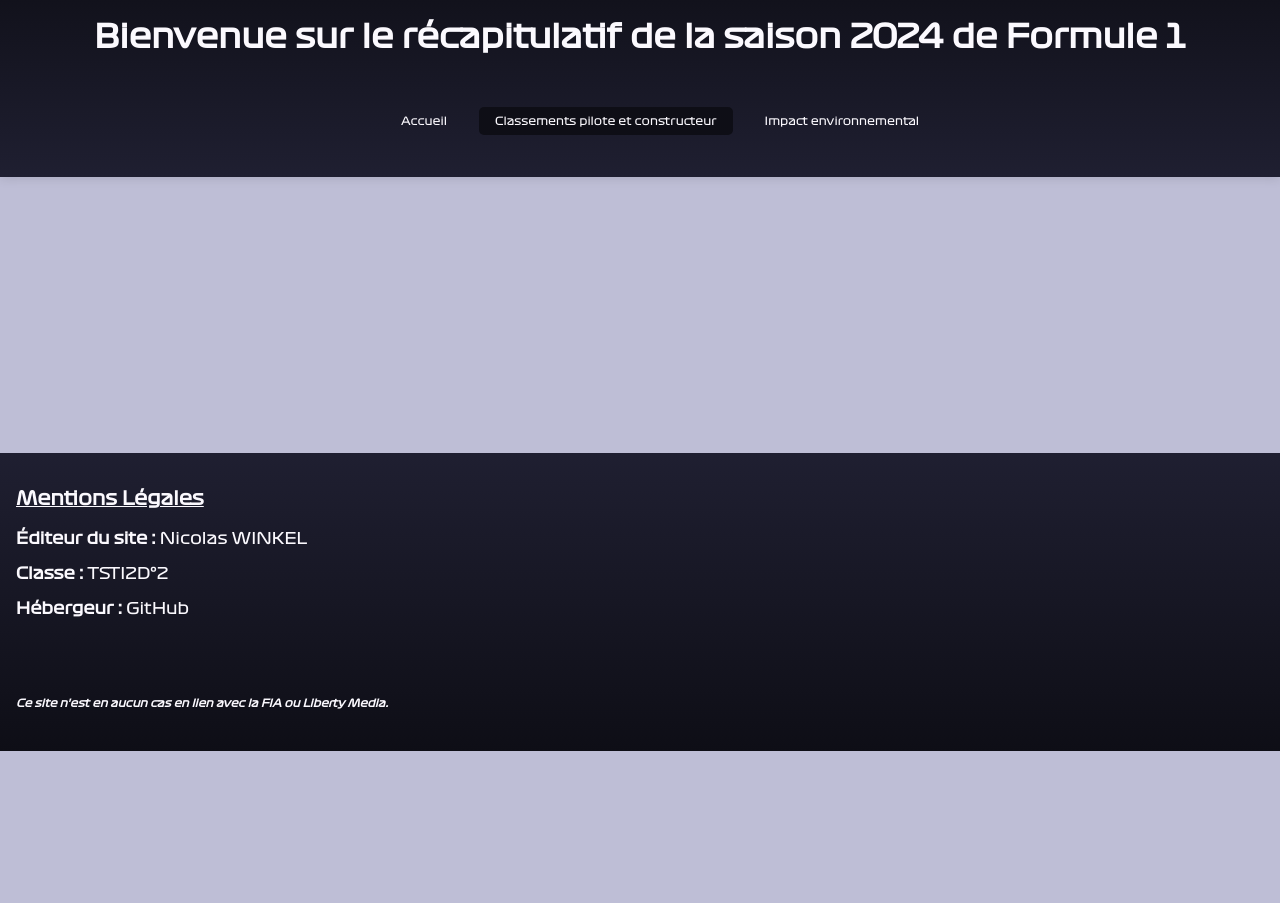
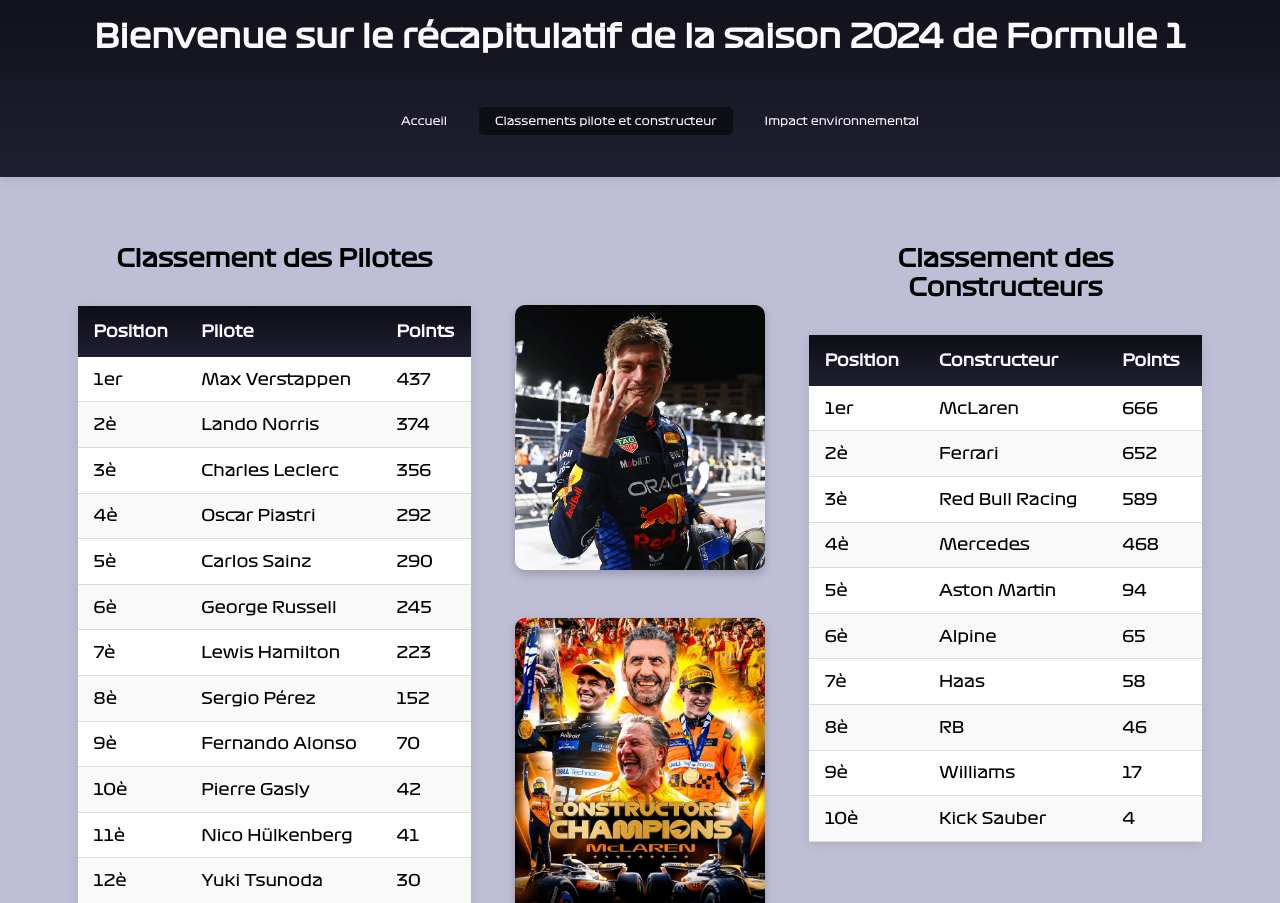
Before and after one commit to fraisoise/livet_website, a plain HTML site: page boards.html in a window 1280 px wide. Shown: the part 49-952 px from the top of the page. Before the commit the page ends 800 px from the top, so only its background shows below. Drawn offline with Linux system fonts and the light colour scheme.

Commit message:
Complete boards.html

```diff
--- a/boards.html
+++ b/boards.html
@@ -2,6 +2,7 @@
 <html lang="fr">
 <head>
     <meta charset="UTF-8">
+    <meta name="viewport" content="width=device-width, initial-scale=1.0">
     <title>F1 - Classements 2024</title>
     <link rel="stylesheet" href="styles.css">
     <link rel="shortcut icon" href="./pictures/favicon.ico" type="image/x-icon">
@@ -20,8 +21,78 @@
         </nav>
     </header>
 
-    <main>
-    </main>
+<main>
+    <div class="tables-container">
+        <div class="table-wrapper">
+            <h2>Classement des Pilotes</h2>
+            <table>
+                <thead>
+                    <tr>
+                        <th>Position</th>
+                        <th>Pilote</th>
+                        <th>Points</th>
+                    </tr>
+                </thead>
+                <tbody>
+                    <tr><td>1er</td><td>Max Verstappen</td><td>437</td></tr>
+                    <tr><td>2è</td><td>Lando Norris</td><td>374</td></tr>
+                    <tr><td>3è</td><td>Charles Leclerc</td><td>356</td></tr>
+                    <tr><td>4è</td><td>Oscar Piastri</td><td>292</td></tr>
+                    <tr><td>5è</td><td>Carlos Sainz</td><td>290</td></tr>
+                    <tr><td>6è</td><td>George Russell</td><td>245</td></tr>
+                    <tr><td>7è</td><td>Lewis Hamilton</td><td>223</td></tr>
+                    <tr><td>8è</td><td>Sergio Pérez</td><td>152</td></tr>
+                    <tr><td>9è</td><td>Fernando Alonso</td><td>70</td></tr>
+                    <tr><td>10è</td><td>Pierre Gasly</td><td>42</td></tr>
+                    <tr><td>11è</td><td>Nico Hülkenberg</td><td>41</td></tr>
+                    <tr><td>12è</td><td>Yuki Tsunoda</td><td>30</td></tr>
+                    <tr><td>13è</td><td>Lance Stroll</td><td>24</td></tr>
+                    <tr><td>14è</td><td>Esteban Ocon</td><td>23</td></tr>
+                    <tr><td>15è</td><td>Kevin Magnussen</td><td>16</td></tr>
+                    <tr><td>16è</td><td>Alexander Albon</td><td>12</td></tr>
+                    <tr><td>17è</td><td>Daniel Ricciardo</td><td>12</td></tr>
+                    <tr><td>18è</td><td>Oliver Bearman</td><td>7</td></tr>
+                    <tr><td>19è</td><td>Franco Colapinto</td><td>5</td></tr>
+                    <tr><td>20è</td><td>Zhou Guanyu</td><td>4</td></tr>
+                    <tr><td>21è</td><td>Liam Lawson</td><td>4</td></tr>
+                    <tr><td>22è</td><td>Valtteri Bottas</td><td>0</td></tr>
+                    <tr><td>23è</td><td>Logan Sargeant</td><td>0</td></tr>
+                    <tr><td>24è</td><td>Jack Doohan</td><td>0</td></tr>
+                </tbody>
+            </table>
+        </div>
+
+        <div class="center-images">
+            <img src="./pictures/max2024.png" alt="Max Verstappen">
+            <img src="./pictures/mclaren2024.png" alt="McLaren">
+        </div>
+
+        <div class="table-wrapper">
+            <h2>Classement des Constructeurs</h2>
+            <table>
+                <thead>
+                    <tr>
+                        <th>Position</th>
+                        <th>Constructeur</th>
+                        <th>Points</th>
+                    </tr>
+                </thead>
+                <tbody>
+                    <tr><td>1er</td><td>McLaren</td><td>666</td></tr>
+                    <tr><td>2è</td><td>Ferrari</td><td>652</td></tr>
+                    <tr><td>3è</td><td>Red Bull Racing</td><td>589</td></tr>
+                    <tr><td>4è</td><td>Mercedes</td><td>468</td></tr>
+                    <tr><td>5è</td><td>Aston Martin</td><td>94</td></tr>
+                    <tr><td>6è</td><td>Alpine</td><td>65</td></tr>
+                    <tr><td>7è</td><td>Haas</td><td>58</td></tr>
+                    <tr><td>8è</td><td>RB</td><td>46</td></tr>
+                    <tr><td>9è</td><td>Williams</td><td>17</td></tr>
+                    <tr><td>10è</td><td>Kick Sauber</td><td>4</td></tr>
+                </tbody>
+            </table>
+        </div>
+    </div>
+</main>
 
     <footer>
         <div class="footer-content">
--- a/styles.css
+++ b/styles.css
@@ -1,3 +1,5 @@
+/*Code pour l'ensemble des pages html*/
+
 @font-face {
     font-family: 'MainFont';
     src: url('./fonts/main_font.ttf') format('truetype');
@@ -64,6 +66,20 @@ nav a:hover {
     color: #fbf9fe;
 }
 
+footer {
+    background: linear-gradient(180deg, #1f1f31 0%, #0e0e16 100%);
+    color: #fbf9fe;
+    padding: 1rem;
+    margin-top: auto;
+    justify-content: center;
+    align-items: center;
+    align-content: center;
+}
+
+
+/*Code pour index.html*/
+
+
 main {
     padding: 3rem 2rem;
     margin: 0 auto;
@@ -109,12 +125,96 @@ a {
     opacity: 1;
 }
 
-footer {
-    background: linear-gradient(180deg, #1f1f31 0%, #0e0e16 100%);
+/*Code pour boards.html*/
+table {
+    width: 100%;
+    max-width: 800px;
+    margin: 2rem auto;
+    border-collapse: collapse;
+    background-color: white;
+    box-shadow: 0 2px 10px rgba(0,0,0,0.1);
+}
+
+th {
+    background: linear-gradient(180deg, #0e0e16 0%, #1f1f31 100%);
     color: #fbf9fe;
     padding: 1rem;
-    margin-top: auto;
-    justify-content: center;
+    text-align: left;
+    font-weight: bold;
+}
+
+td {
+    padding: 0.8rem 1rem;
+    border-bottom: 1px solid #ddd;
+}
+
+tr:hover {
+    background-color: #f5f5f5;
+}
+
+tr:nth-child(even) {
+    background-color: #f9f9f9;
+}
+
+.tables-container {
+    display: flex;
+    gap: 20rem;
+    justify-content: space-between;
+    align-items: flex-start;
+    position: relative;
+}
+
+.table-wrapper {
+    flex: 0 0 35%;
+}
+
+.table-wrapper h2 {
+    text-align: center;
+    margin-bottom: 1rem;
+}
+
+table {
+    width: 100%;
+    border-collapse: collapse;
+    background-color: white;
+    box-shadow: 0 2px 10px rgba(0,0,0,0.1);
+}
+
+@media (max-width: 768px) {
+    .tables-container {
+        flex-direction: column;
+        align-items: center;
+    }
+
+    .table-wrapper {
+        width: 100%;
+    }
+}
+
+@media (max-width: 768px) {
+    table {
+        font-size: 0.8rem;
+    }
+
+    th, td {
+        padding: 0.5rem;
+    }
+}
+
+.center-images {
+    position: absolute;
+    left: 50%;
+    transform: translateX(-50%);
+    top: 5rem;
+    display: flex;
+    flex-direction: column;
     align-items: center;
-    align-content: center;
+    gap: 3rem;
 }
+
+.center-images img {
+    width: 250px;
+    height: auto;
+    border-radius: 10px;
+    box-shadow: 0 4px 10px rgba(0,0,0,0.2);
+}
```
Also changed, not shown: index.html (+1 -0 lines), pictures/max2024.png (added), pictures/mclaren2024.png (added).
